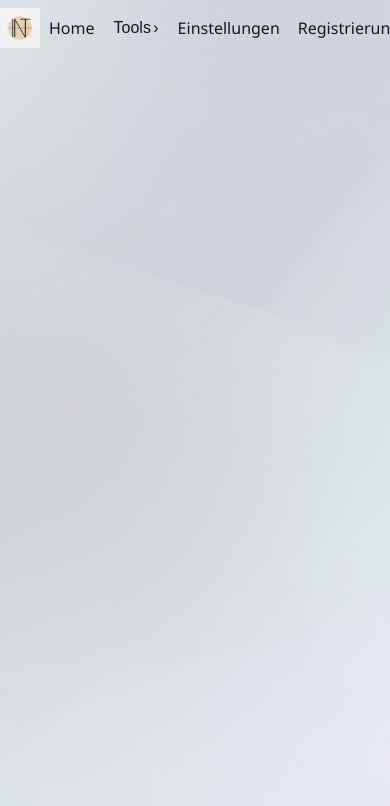
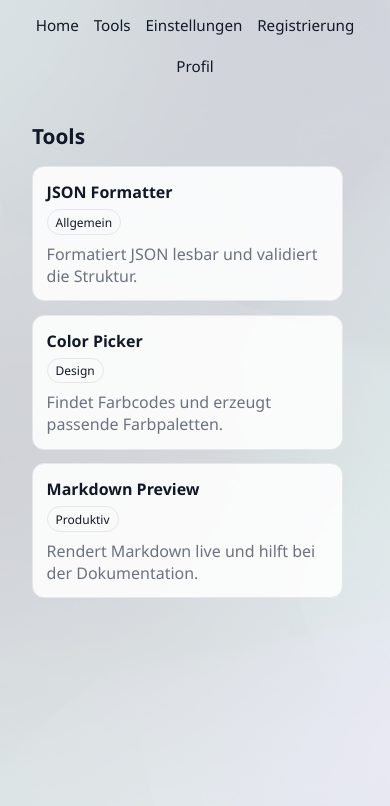
Before and after one commit to Nitoh/playground, a Vue app in the folder apps/basics/: page /tools in a window 390 px wide. Shown: the top 806 px of the page. Built offline with nearby package versions, Linux system fonts and the light colour scheme.

Commit message:
ToolsView + responsible

```diff
--- a/apps/basics/src/App.vue
+++ b/apps/basics/src/App.vue
@@ -129,4 +129,16 @@ body {
   /* Damit der Overlay-Effekt greift, müssen wir das Bild über die Color legen */
   background-blend-mode: overlay;
 }
+
+@media (max-width: 992px) {
+  .content-area {
+    padding: 1.25rem;
+  }
+}
+
+@media (max-width: 640px) {
+  .content-area {
+    padding: 1rem;
+  }
+}
 </style>
--- a/apps/basics/src/components/menu/Menu.vue
+++ b/apps/basics/src/components/menu/Menu.vue
@@ -1,27 +1,16 @@
 <template>
   <div class="container">
     <div class="app-logo">
+      <button style="border-radius: 50%; padding:0%; border:none; background:transparent; cursor:pointer;">
         <img :src="logo" alt="Logo" width="40" height="40" class="logo-image" />
+      </button>
     </div>
 
     <nav>
       <ul>
-        <template v-for="(link, idx) in navLinks" :key="link.path">
-          <li v-if="!link.isDropdown" class="nav-item">
+        <li v-for="link in navLinks" :key="link.path" class="nav-item">
           <router-link :to="link.path">{{ link.name }}</router-link>
         </li>
-          <li v-else class="dropdown-container">
-            <button class="dropdown-btn">
-              {{ link.name }}
-              <span class="arrow">›</span>
-            </button>
-            <ul class="dropdown-menu">
-              <li v-for="tool in toolsItems" :key="tool.name">
-                <router-link :to="tool.path">{{ tool.name }}</router-link>
-              </li>
-            </ul>
-          </li>
-        </template>
       </ul>
     </nav>
 
@@ -48,39 +37,14 @@
 </template>
 
 <script setup>
-import { ref, onMounted } from 'vue'
-import DropdownMenu from './SettingsDropdown.vue'
 import logo from '@/assets/logo-transparent.png'
 
-const myDropdown = ref(null)
 const navLinks = [
   { name: 'Home', path: '/' },
-  { name: 'Tools', path: '#', isDropdown: true },
+  { name: 'Tools', path: '/tools' },
   { name: 'Einstellungen', path: '/settings' },
   { name: 'Registrierung', path: '/registration' }
 ]
-
-const toolsItems = [
-  { name: 'Tool 1', path: '/tools/1' },
-  { name: 'Tool 2', path: '/tools/2' },
-  { name: 'Tool 3', path: '/tools/3' }
-]
-
-const doSomething = () => {
-  console.log("Aktion ausgeführt")
-  myDropdown.value.close() // Schließt das Menü nach dem Klick
-}
-
-const isDark = ref(false)
-
-onMounted(() => {
-  // Beim Laden prüfen, ob der User eine Präferenz gespeichert hat
-  const savedTheme = localStorage.getItem('user-theme')
-  if (savedTheme === 'dark') {
-    isDark.value = true
-    document.documentElement.setAttribute('data-theme', 'dark')
-  }
-})
 </script>
 
 <style scoped>
@@ -97,8 +61,10 @@ onMounted(() => {
   display: flex;
   justify-content: space-between;
   align-items: center;
-  padding: 0rem;
+  gap: 0.75rem;
+  padding: 0.5rem 0;
   margin: 0;
+  flex-wrap: wrap;
 }
 
 .menu {
@@ -143,6 +109,7 @@ li {
 }
 
 li a {
+  display: inline-block;
   text-decoration: none;
   color: inherit;
 }
@@ -163,85 +130,31 @@ li a {
   background: var(--hover-color, #f0f0f0);
 }
 
-.dropdown-container {
-  position: relative;
-  display: flex;
-  align-items: center;
+@media (max-width: 900px) {
+  .container {
+    justify-content: center;
+    row-gap: 0.5rem;
   }
 
-.dropdown-btn {
-  padding: 0;
-  margin: 0;
-  list-style: none;
-  border-radius: 8px;
-  border: 1px solid transparent;
-  background: transparent;
-  color: var(--text-main);
-  cursor: pointer;
-  display: flex;
-  align-items: center;
-  gap: 0.15rem;
-  transition: all 0.2s ease;
-  font-size: inherit;
-  font-weight: inherit;
-  line-height: 1;
+  nav ul {
+    flex-wrap: wrap;
+    justify-content: center;
   }
 
-.dropdown-btn:hover {
-  background: var(--bg-surface);
-  border-color: var(--border-color);
+  .menu {
+    width: 100%;
+    padding: 0;
+  }
 }
 
-.arrow {
-  display: inline-block;
-  font-size: 1em;
-  transition: transform 0.2s ease;
+@media (max-width: 640px) {
+  .app-logo {
+    display: none;
   }
 
-.dropdown-container:hover .arrow {
-  transform: rotate(90deg);
+  li {
+    padding: 0.35rem 0.4rem;
+    font-size: 0.95rem;
   }
-
-.dropdown-menu {
-  position: absolute;
-  top: 100%;
-  left: 0;
-  right: 0;
-  min-width: 150px;
-  background: var(--bg-surface);
-  border: 1px solid var(--border-color);
-  border-radius: 8px;
-  list-style: none;
-  margin: 0;
-  padding: 0.5rem 0;
-  opacity: 0;
-  visibility: hidden;
-  transform: translateY(-8px);
-  transition: opacity 0.2s ease, visibility 0.2s ease, transform 0.2s ease;
-  z-index: 100;
-  box-shadow: 0 4px 12px rgba(0, 0, 0, 0.1);
-}
-
-.dropdown-container:hover .dropdown-menu {
-  opacity: 1;
-  visibility: visible;
-  transform: translateY(0);
-}
-
-.dropdown-menu li {
-  padding: 0;
-  margin: 0;
-  border-radius: 0;
-  border: none;
-}
-
-.dropdown-menu li a {
-  display: block;
-  padding: 0.5rem 1rem;
-  transition: background 0.15s ease;
-}
-
-.dropdown-menu li a:hover {
-  background: var(--menu-bg-hover);
 }
 </style>
--- a/apps/basics/src/components/settings/Profile.vue
+++ b/apps/basics/src/components/settings/Profile.vue
@@ -174,4 +174,16 @@ onMounted(() => {
     outline: 2px solid var(--accent);
     outline-offset: 2px;
 }
+
+@media (max-width: 640px) {
+    .settings-item {
+        flex-direction: column;
+        align-items: flex-start;
+        gap: 0.6rem;
+    }
+
+    .switch {
+        align-self: flex-end;
+    }
+}
 </style>
--- /dev/null
+++ b/apps/basics/src/components/tools/ToolCard.vue
@@ -0,0 +1,72 @@
+<template>
+    <article class="tool-card">
+        <div class="tool-card__header">
+            <h3>{{ title }}</h3>
+            <span class="tool-card__badge">{{ category }}</span>
+        </div>
+        <p>{{ description }}</p>
+    </article>
+</template>
+
+<script setup>
+defineProps({
+    title: {
+        type: String,
+        required: true
+    },
+    description: {
+        type: String,
+        required: true
+    },
+    category: {
+        type: String,
+        default: 'Tool'
+    }
+})
+</script>
+
+<style scoped>
+.tool-card {
+    border: 1px solid var(--border-color);
+    border-radius: 12px;
+    padding: 1rem;
+    background: color-mix(in srgb, var(--bg-surface) 88%, transparent);
+}
+
+.tool-card__header {
+    display: flex;
+    justify-content: space-between;
+    align-items: center;
+    gap: 0.75rem;
+    margin-bottom: 0.5rem;
+}
+
+.tool-card__header h3 {
+    margin: 0;
+    font-size: 1rem;
+}
+
+.tool-card p {
+    margin: 0;
+    color: var(--text-muted);
+}
+
+.tool-card__badge {
+    font-size: 0.75rem;
+    padding: 0.2rem 0.5rem;
+    border-radius: 999px;
+    border: 1px solid var(--border-color);
+}
+
+@media (max-width: 640px) {
+    .tool-card {
+        padding: 0.85rem;
+    }
+
+    .tool-card__header {
+        flex-direction: column;
+        align-items: flex-start;
+        gap: 0.4rem;
+    }
+}
+</style>
--- /dev/null
+++ b/apps/basics/src/data/tools.js
@@ -0,0 +1,23 @@
+export const tools = [
+    {
+        key: 'json-formatter',
+        title: 'JSON Formatter',
+        description: 'Formatiert JSON lesbar und validiert die Struktur.',
+        category: 'Allgemein',
+        path: '/tools/json-formatter'
+    },
+    {
+        key: 'color-picker',
+        title: 'Color Picker',
+        description: 'Findet Farbcodes und erzeugt passende Farbpaletten.',
+        category: 'Design',
+        path: '/tools/color-picker'
+    },
+    {
+        key: 'markdown-preview',
+        title: 'Markdown Preview',
+        description: 'Rendert Markdown live und hilft bei der Dokumentation.',
+        category: 'Produktiv',
+        path: '/tools/markdown-preview'
+    }
+]
--- a/apps/basics/src/router.js
+++ b/apps/basics/src/router.js
@@ -1,10 +1,13 @@
 import { createRouter, createWebHistory } from 'vue-router'
 import HomeView from './views/HomeView.vue'
 import SettingsView from './views/SettingsView.vue'
+import ToolsView from './views/ToolsView.vue'
 
 const routes = [
     { path: '/', component: HomeView },
-    { path: '/settings', component: SettingsView }
+    { path: '/settings', component: SettingsView },
+    { path: '/tools', component: ToolsView },
+    { path: '/tools/:id', component: ToolsView }
 ]
 
 const router = createRouter({
--- a/apps/basics/src/views/HomeView.vue
+++ b/apps/basics/src/views/HomeView.vue
@@ -25,4 +25,26 @@
     </main>
 </template>
 
-<style scoped></style>
+<style scoped>
+h1 {
+    margin: 0 0 1rem 0;
+}
+
+.content-area h2 {
+    margin: 0 0 0.35rem 0;
+}
+
+.content-area p {
+    margin: 0 0 1rem 0;
+}
+
+@media (max-width: 640px) {
+    h1 {
+        font-size: 1.5rem;
+    }
+
+    .content-area h2 {
+        font-size: 1.1rem;
+    }
+}
+</style>
--- a/apps/basics/src/views/SettingsView.vue
+++ b/apps/basics/src/views/SettingsView.vue
@@ -47,7 +47,7 @@ const activeView = ref('profil')
 .container {
     display: flex;
     gap: 2rem;
-    overflow: hidden;
+    overflow: visible;
     margin: 0;
     padding: 0;
     align-items: flex-start;
@@ -102,4 +102,38 @@ li.active {
 .content :deep(p) {
     margin-top: 0;
 }
+
+@media (max-width: 900px) {
+    .container {
+        flex-direction: column;
+        gap: 1rem;
+    }
+
+    .menu {
+        width: 100%;
+        padding: 0;
+    }
+
+    ul {
+        width: 100%;
+        flex-direction: row;
+        flex-wrap: wrap;
+        gap: 0.5rem 1rem;
+    }
+
+    li {
+        width: auto;
+        padding: 0.35rem 0;
+    }
+}
+
+@media (max-width: 640px) {
+    .menu h2 {
+        font-size: 1.25rem;
+    }
+
+    .content :deep(h2) {
+        font-size: 1.15rem;
+    }
+}
 </style>
--- /dev/null
+++ b/apps/basics/src/views/ToolsView.vue
@@ -0,0 +1,49 @@
+<template>
+    <section class="tools-view">
+        <h2>Tools</h2>
+
+        <div class="tools-grid">
+            <ToolCard v-for="tool in tools" :key="tool.title" :title="tool.title" :description="tool.description"
+                :category="tool.category" />
+        </div>
+    </section>
+</template>
+
+<script setup>
+import ToolCard from '@/components/tools/ToolCard.vue'
+import { tools } from '@/data/tools'
+</script>
+
+<style scoped>
+.tools-view {
+    margin: 0;
+    padding: 0;
+}
+
+.tools-view h2 {
+    margin: 0;
+    padding: 0 0 1rem 0;
+}
+
+.tools-grid {
+    display: grid;
+    grid-template-columns: repeat(2, minmax(0, 1fr));
+    gap: 1rem;
+}
+
+@media (max-width: 900px) {
+    .tools-grid {
+        gap: 0.85rem;
+    }
+}
+
+@media (max-width: 768px) {
+    .tools-view h2 {
+        font-size: 1.3rem;
+    }
+
+    .tools-grid {
+        grid-template-columns: 1fr;
+    }
+}
+</style>
```
Lines whose indentation alone changed are shown as unchanged.
